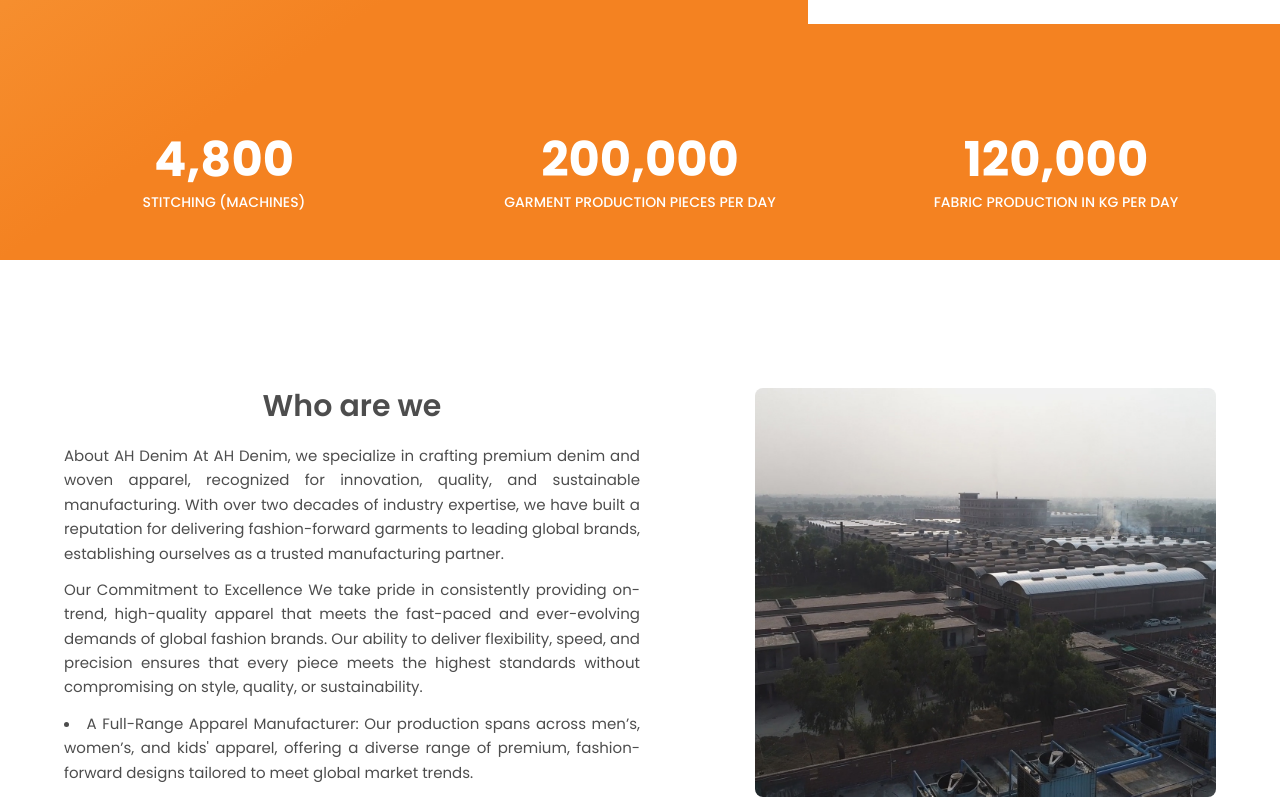
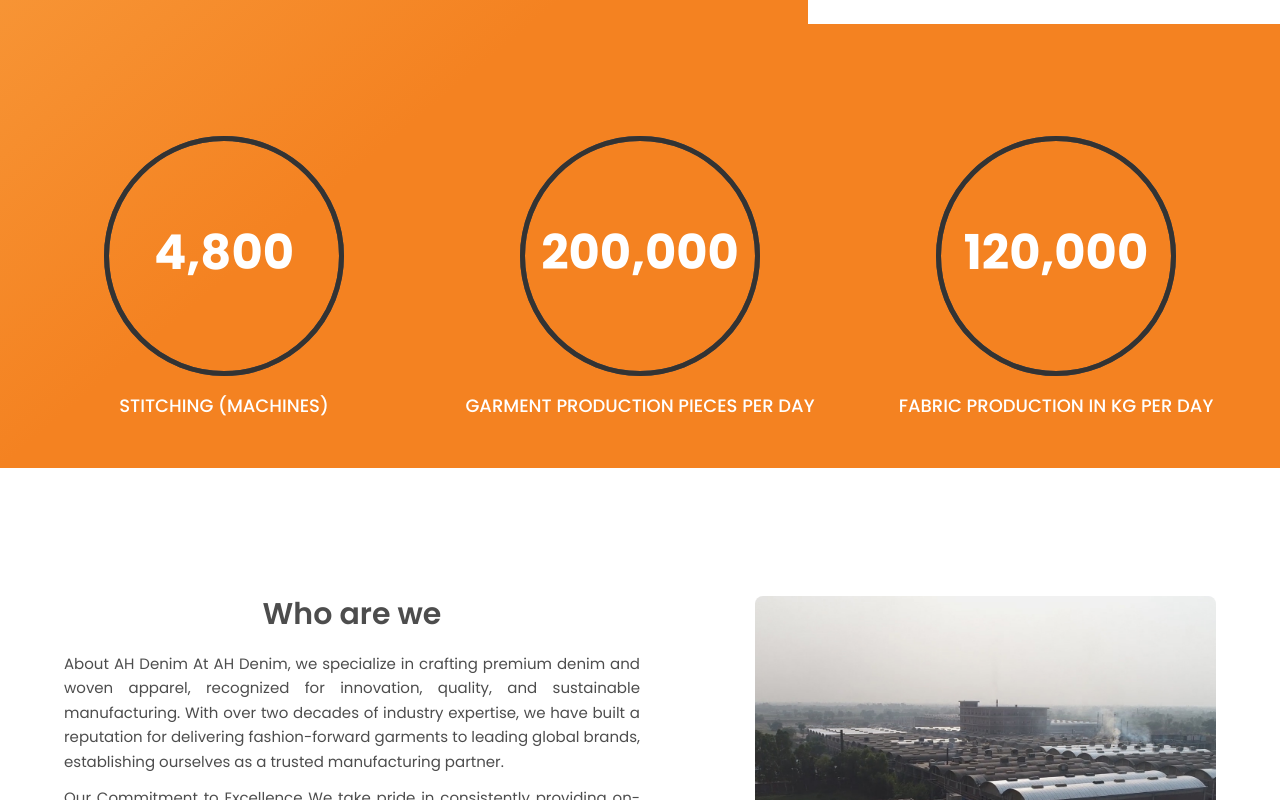
Before and after one commit to mr-saim-365/ModernTex, a React (Vite) app: page / in a window 1280 px wide. Shown: the part 600-1400 px from the top of the page. Built offline with nearby package versions, Linux system fonts and the light colour scheme.

Commit message:
Circular bar added in animated counters of hero section.

```diff
--- a/src/components/Divisions.jsx
+++ b/src/components/Divisions.jsx
@@ -37,16 +37,16 @@
                 <p className="font-medium">Fabrication</p>
               </div>
 
-              <div className="flex flex-col  gap-2 items-center">
-                <div className="bg-white rounded-full  w-20 h-20 flex items-center justify-center mx-auto">
+              <div className="flex flex-col gap-2 items-center ">
+                <div className="bg-white rounded-full w-20 h-20 flex items-center justify-center mx-auto ">
                   <img
-                    src="/images/fabric.png"
-                    alt="fabric"
+                    src="/images/apparel.png"
+                    alt="apparel"
                     className="w-10 h-10"
                   />
                 </div>
 
-                <p className="font-medium">Finishing</p>
+                <p className="font-medium ">Stitching</p>
               </div>
 
               <div className="flex flex-col gap-2 items-center ">
@@ -61,16 +61,16 @@
                 <p className="font-medium ">Washing</p>
               </div>
 
-              <div className="flex flex-col gap-2 items-center ">
-                <div className="bg-white rounded-full w-20 h-20 flex items-center justify-center mx-auto ">
+              <div className="flex flex-col  gap-2 items-center">
+                <div className="bg-white rounded-full  w-20 h-20 flex items-center justify-center mx-auto">
                   <img
-                    src="/images/apparel.png"
-                    alt="apparel"
+                    src="/images/fabric.png"
+                    alt="fabric"
                     className="w-10 h-10"
                   />
                 </div>
 
-                <p className="font-medium ">Stitching</p>
+                <p className="font-medium">Finishing</p>
               </div>
             </div>
           </div>
--- a/src/components/Hero.jsx
+++ b/src/components/Hero.jsx
@@ -3,6 +3,11 @@
 const AnimatedCounter = ({ target, label, duration = 2000 }) => {
   const [hasScrolled, setHasScrolled] = useState(false);
   const [count, setCount] = useState(0);
+  const radius = 120;
+  const stroke = 5;
+  const normalizedRadius = radius - stroke * 0.5;
+  const circumference = 2 * Math.PI * normalizedRadius;
+
 
   useEffect(() => {
     const handleScroll = () => {
@@ -10,7 +15,6 @@
     };
 
     window.addEventListener("scroll", handleScroll, { once: true });
-
     return () => window.removeEventListener("scroll", handleScroll);
   }, []);
 
@@ -20,25 +24,58 @@
     let start = 0;
     const increment = target / (duration / 16);
 
-    const timer = setInterval(() => {
+    const animate = () => {
       start += increment;
       if (start >= target) {
         setCount(target);
-        clearInterval(timer);
       } else {
         setCount(Math.ceil(start));
+        requestAnimationFrame(animate);
       }
-    }, 16);
+    };
 
-    return () => clearInterval(timer);
+    requestAnimationFrame(animate);
+
+    return () => cancelAnimationFrame(animate);
   }, [hasScrolled, target, duration]);
 
+  const progress = count / target;
+  const strokeDashoffset = circumference * (1 - progress);
+
   return (
-    <div className="text-center text-[#ffffff]">
-      <div className="text-3xl md:text-4xl lg:text-5xl font-bold mb-2">
-        {count.toLocaleString()}
-      </div>
-      <div className="text-sm lg:text-md font-medium">{label}</div>
+    <div className="flex flex-col items-center justify-center text-center text-[#ffffff]">
+      <svg height={radius * 2} width={radius * 2} className="mb-4">
+        <circle
+          stroke="#4B5563"
+          fill="transparent"
+          strokeWidth={stroke}
+          r={normalizedRadius}
+          cx={radius}
+          cy={radius}
+        />
+        <circle
+          stroke="#333333"
+          fill="transparent"
+          strokeWidth={stroke}
+          strokeLinecap="round"
+          strokeDasharray={circumference}
+          strokeDashoffset={strokeDashoffset}
+          r={normalizedRadius}
+          cx={radius}
+          cy={radius}
+        />
+        <text
+          x="50%"
+          y="50%"
+          fill="#ffffff"
+          dominantBaseline="middle"
+          textAnchor="middle"
+          className="text-3xl md:text-4xl lg:text-5xl font-bold mb-2"
+        >
+          {count.toLocaleString()}
+        </text>
+      </svg>
+      <div className="text-sm lg:text-lg font-medium">{label}</div>
     </div>
   );
 };
```
